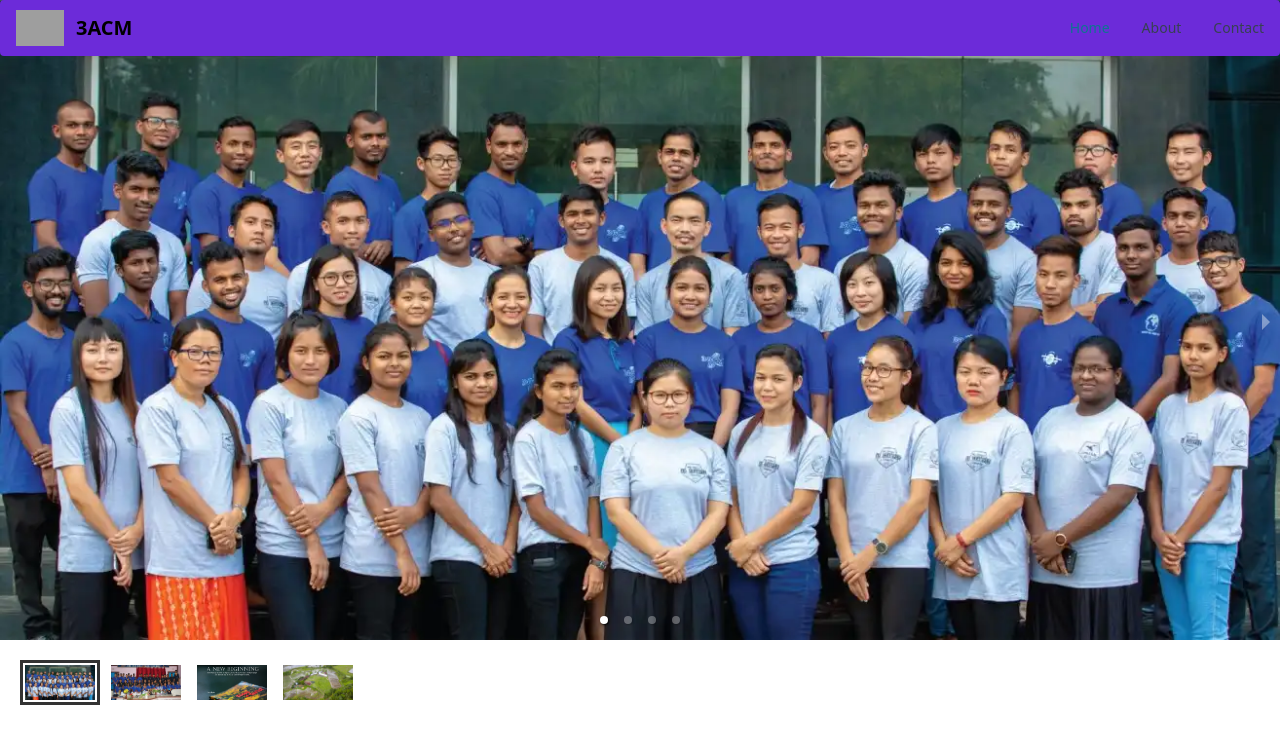
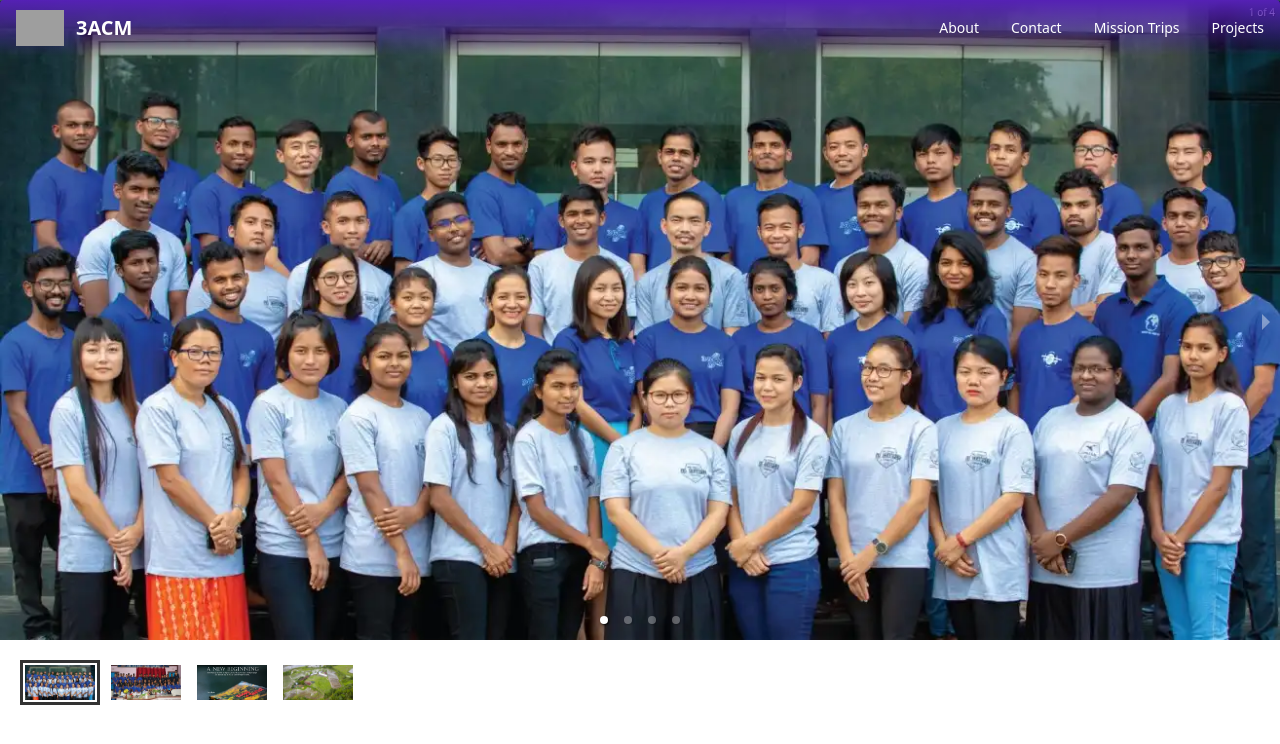
Before and after one commit to 5u00n/three-acm, a React (Vite) app: page / in a window 1280 px wide. Shown: the top 744 px of the page. Built offline with nearby package versions, Linux system fonts and the light colour scheme; grey boxes are pictures that could not be loaded.

Commit message:
chore: Update header navigation links

```diff
--- a/src/Layouts/PublicLayouts/Header.jsx
+++ b/src/Layouts/PublicLayouts/Header.jsx
@@ -1,5 +1,5 @@
 import React from 'react';
-import { Link } from 'react-router-dom';
+import { Link, NavLink } from 'react-router-dom';
 import logoSm from '../../assets/logo.svg';
 import { useState } from 'react';
 import { Navbar } from "flowbite-react";
@@ -11,20 +11,17 @@ function Header(args) {
   const toggle = () => setIsOpen(!isOpen);
 
   return (
-    <Navbar fluid rounded className='z-50 bg-purple-700'>
+    <Navbar fluid rounded className='z-50 bg-gradient-to-b from-purple-800 to-[#00000000] bg-transparent text-white'>
       <Navbar.Brand as={Link} href="/">
         <img src={logoSm} className="mr-3 h-6 sm:h-9" alt="Flowbite React Logo" />
-        <span className="self-center whitespace-nowrap text-xl font-semibold dark:text-white">3ACM</span>
+        <span className="self-center whitespace-nowrap text-xl font-semibold ">3ACM</span>
       </Navbar.Brand>
       <Navbar.Toggle />
-      <Navbar.Collapse>
-        <Navbar.Link href="#" active>
-          Home
-        </Navbar.Link>
-        <Navbar.Link as={Link} href="#">
-          About
-        </Navbar.Link>
-        <Navbar.Link href="#">Contact</Navbar.Link>
+      <Navbar.Collapse className=' text-white'>
+        <NavLink to="/about" className='text-white'>About</NavLink>
+        <NavLink to="/contact" className='text-white'>Contact</NavLink>
+        <NavLink to="/mission-trips" className='text-white'>Mission Trips</NavLink>
+        <NavLink to="/projects" className='text-white'>Projects</NavLink>
       </Navbar.Collapse>
     </Navbar>
   )
```
